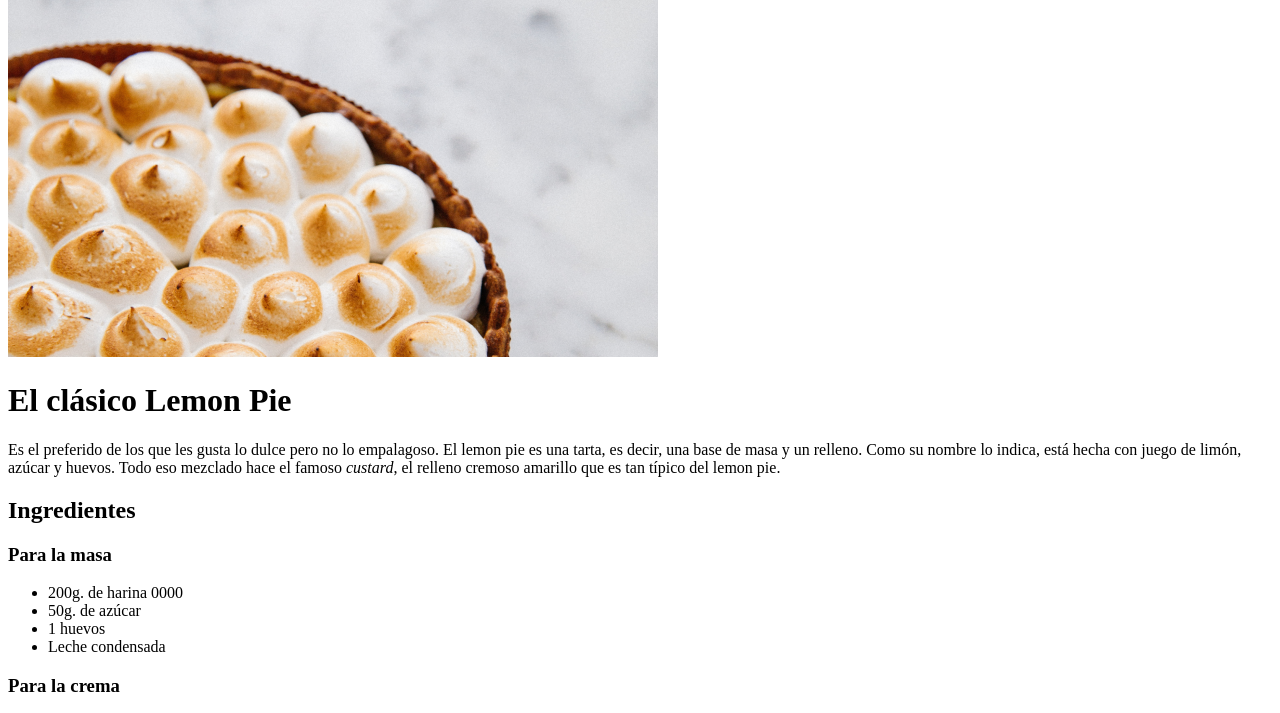
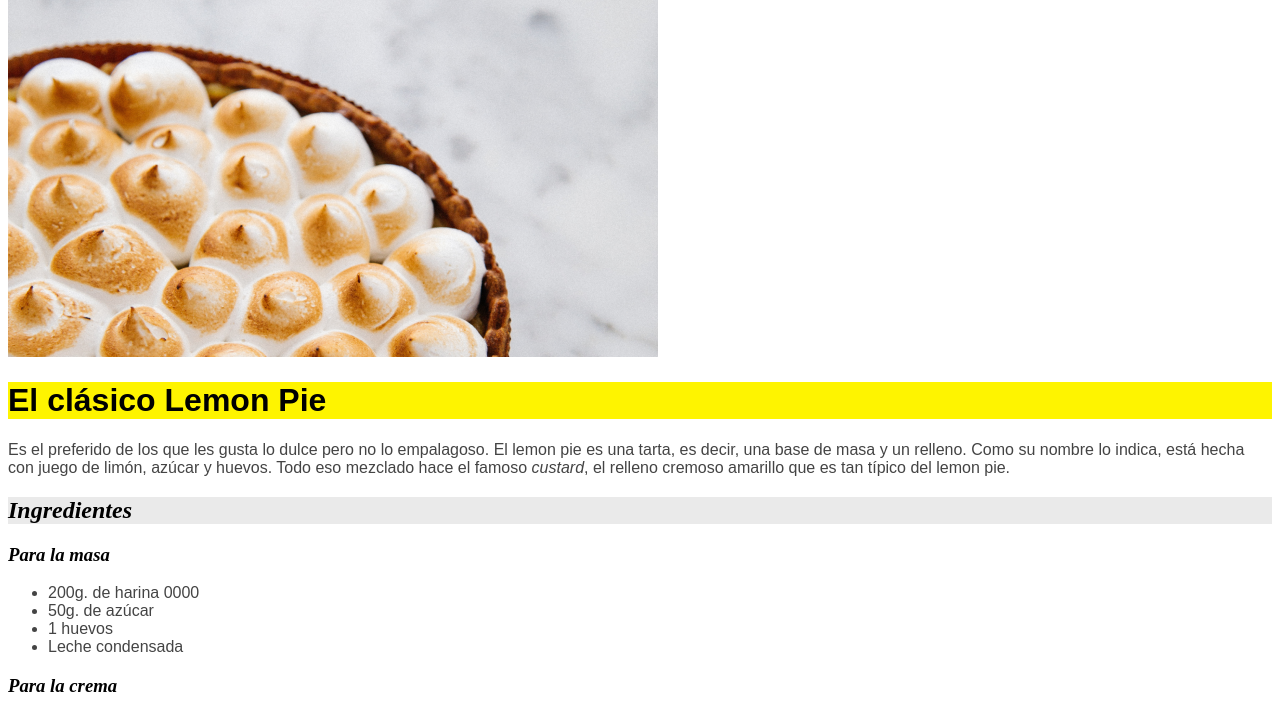
Before and after one commit to DanielaCuellar11/DanielaCuellar11, a plain HTML site: page LemonPie.html in a window 1280 px wide. Shown: the part 69-782 px from the top of the page. Drawn offline with Linux system fonts and the light colour scheme.

Commit message:
nuevos estilos

```diff
--- a/LemonPie.html
+++ b/LemonPie.html
@@ -3,13 +3,14 @@
 <head>
     <meta charset="UTF-8">
     <title>LemonPie</title>
+    <link href = "style.css" rel = "stylesheet">
 </head>
 <body>
     <a href = "index.html"> <img src= "logo-front.png" alt="logo-front"></a>
     <br>
     <img src="lemon-pie.png"  alt="lemonpie">
 
-    <h1>El clásico Lemon Pie</h1>
+    <h1 class = lemonPie>El clásico Lemon Pie</h1>
     <p> Es el preferido de los que les gusta lo dulce pero no lo empalagoso. El lemon pie es una tarta, es decir, una base de masa y un relleno. Como su nombre lo indica, está hecha con juego de limón, azúcar y huevos. Todo eso mezclado hace el famoso <i>custard</i>, el relleno cremoso amarillo que es tan típico del lemon pie.</p>
     <h2>Ingredientes</h2>
     <h3>Para la masa</h3>
--- /dev/null
+++ b/style.css
@@ -0,0 +1,27 @@
+.carrot{color: #000000;
+font-family: arial;
+background-color: #FEA500;
+}
+.lemonPie{color: #000000;
+    font-family: arial;
+    background-color: #FEF400;
+    }
+p{Color: #444444;
+    font-family: arial;
+}
+li{
+    color: #444444;
+    font-family: arial;
+    ;
+}
+h2{
+    Color: #000000;
+    font-family: 'Times New Roman';
+    font-style: italic;
+    background-color: #EAEAEA;
+}
+h3{
+    Color: #000000;
+    font-family: 'Times New Roman';
+    font-style: italic;
+}
```
Also changed, not shown: CarrotCake.html (+2 -1 lines).
